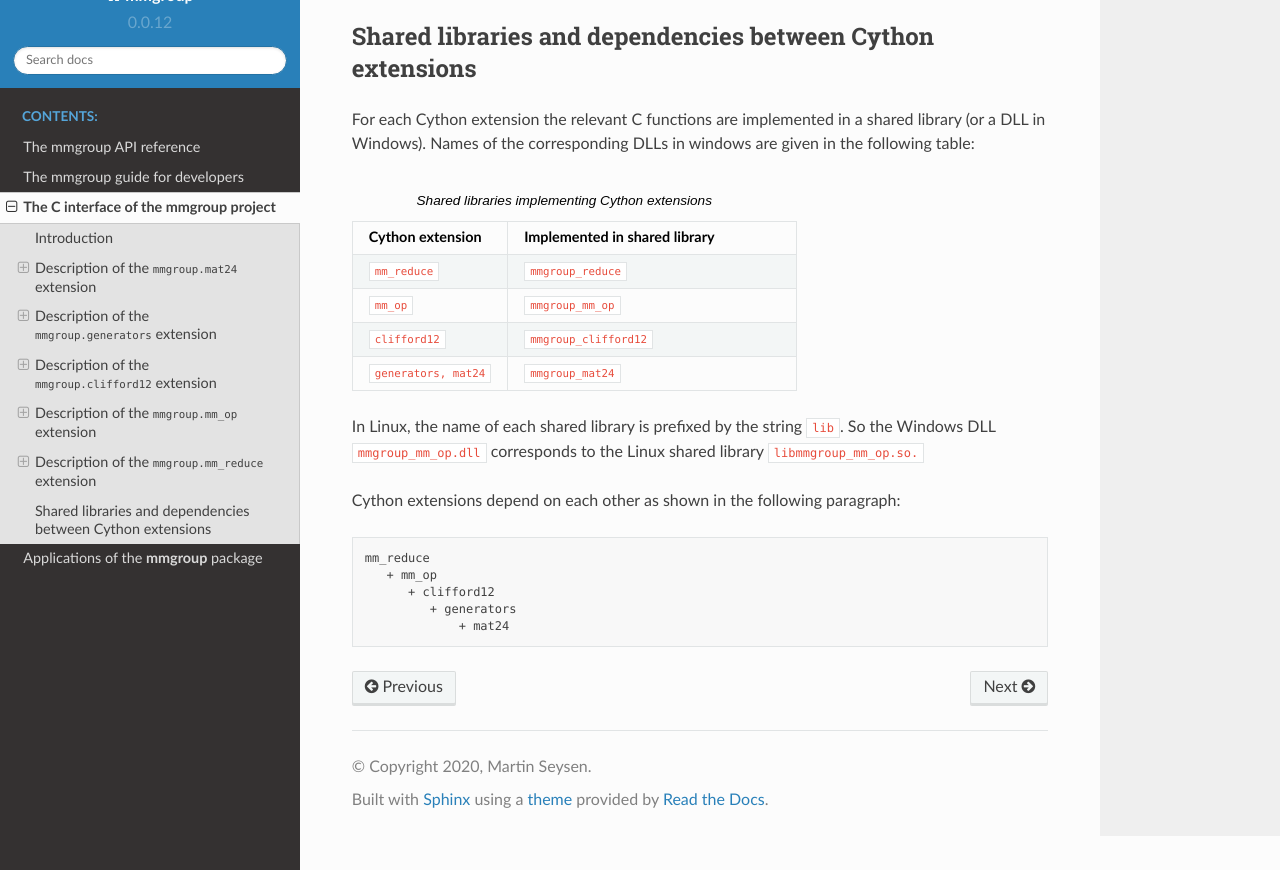
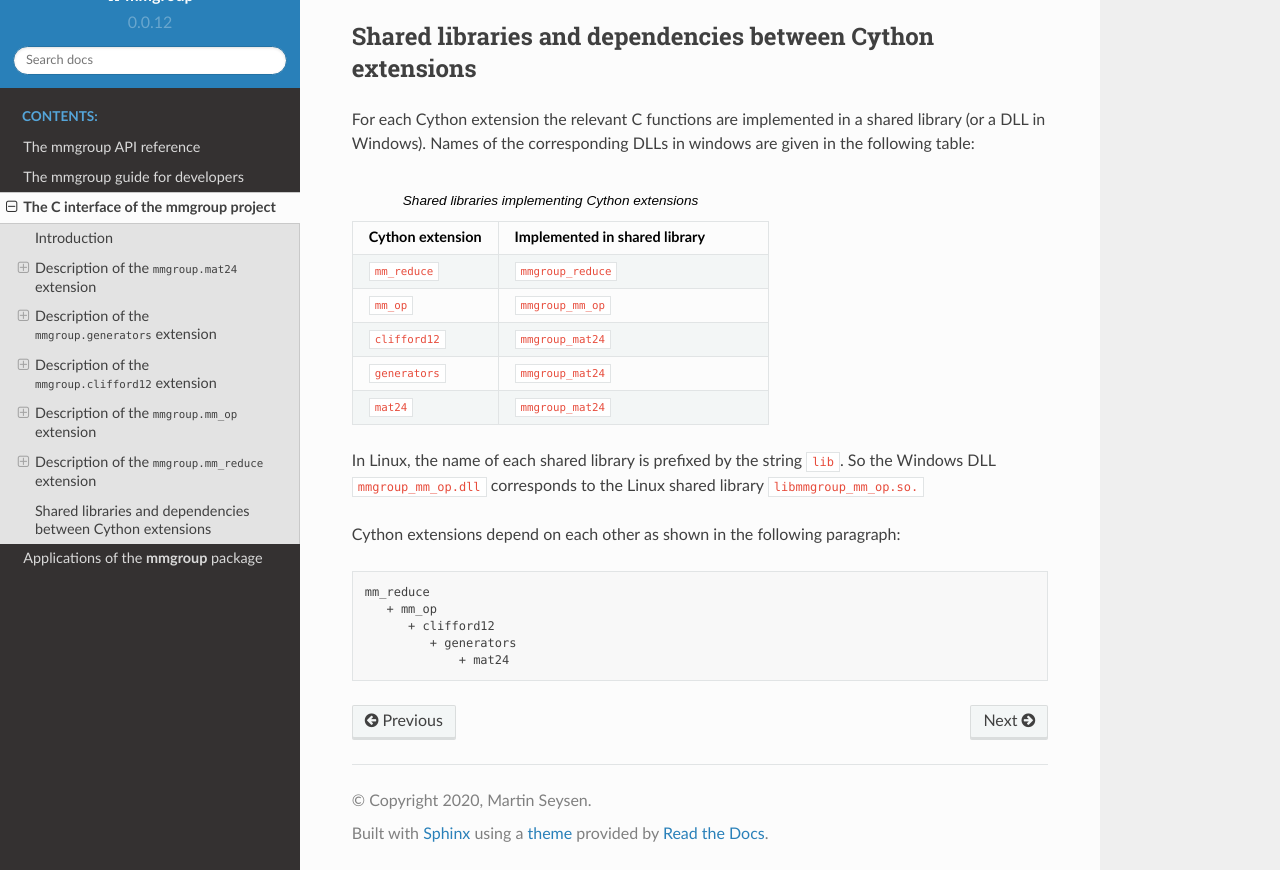
Before and after one commit to Martin-Seysen/mmgroup, a Sphinx documentation site: the page built from docs/source/c_interface.rst, in a window 1280 px wide and 900 px high, scrolled down 12509 px, cut to the strip 30-900 px from the top of the window. Built offline with Sphinx 7.4.7 and the Read the Docs theme 2.0.0, drawn with Linux system fonts in a browser that asks for light colours; cross-references to code outside the pages are shown as plain code; the version number is read from the project's files by our own code.

Commit message:
Documentation updated

```diff
--- a/docs/source/c_interface.rst
+++ b/docs/source/c_interface.rst
@@ -554,8 +554,9 @@ table:
     ====================== =======================================
     ``mm_reduce``          ``mmgroup_reduce``
     ``mm_op``              ``mmgroup_mm_op``
-    ``clifford12``         ``mmgroup_clifford12``
-    ``generators, mat24``  ``mmgroup_mat24``
+    ``clifford12``         ``mmgroup_mat24``
+    ``generators``         ``mmgroup_mat24``
+    ``mat24``              ``mmgroup_mat24``
     ====================== =======================================
 
 In Linux, the name of each shared library is prefixed by the
```
